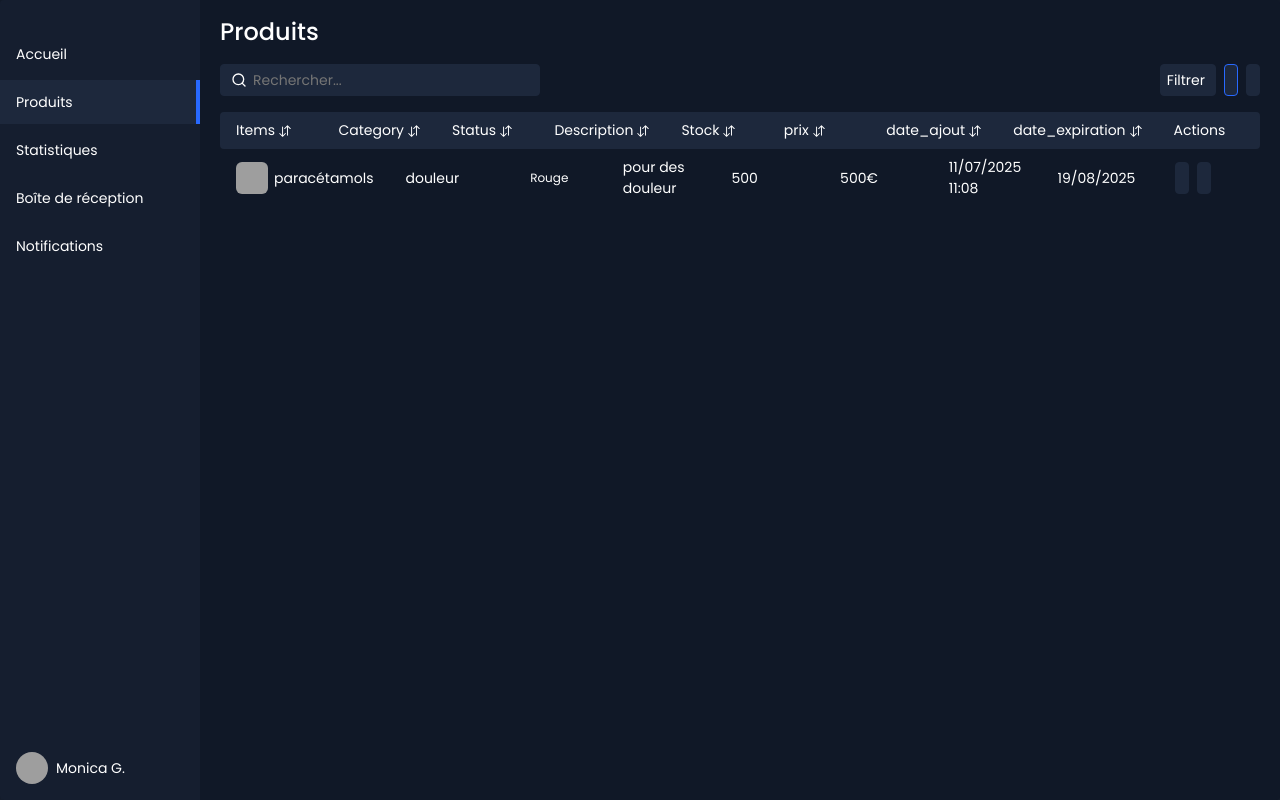
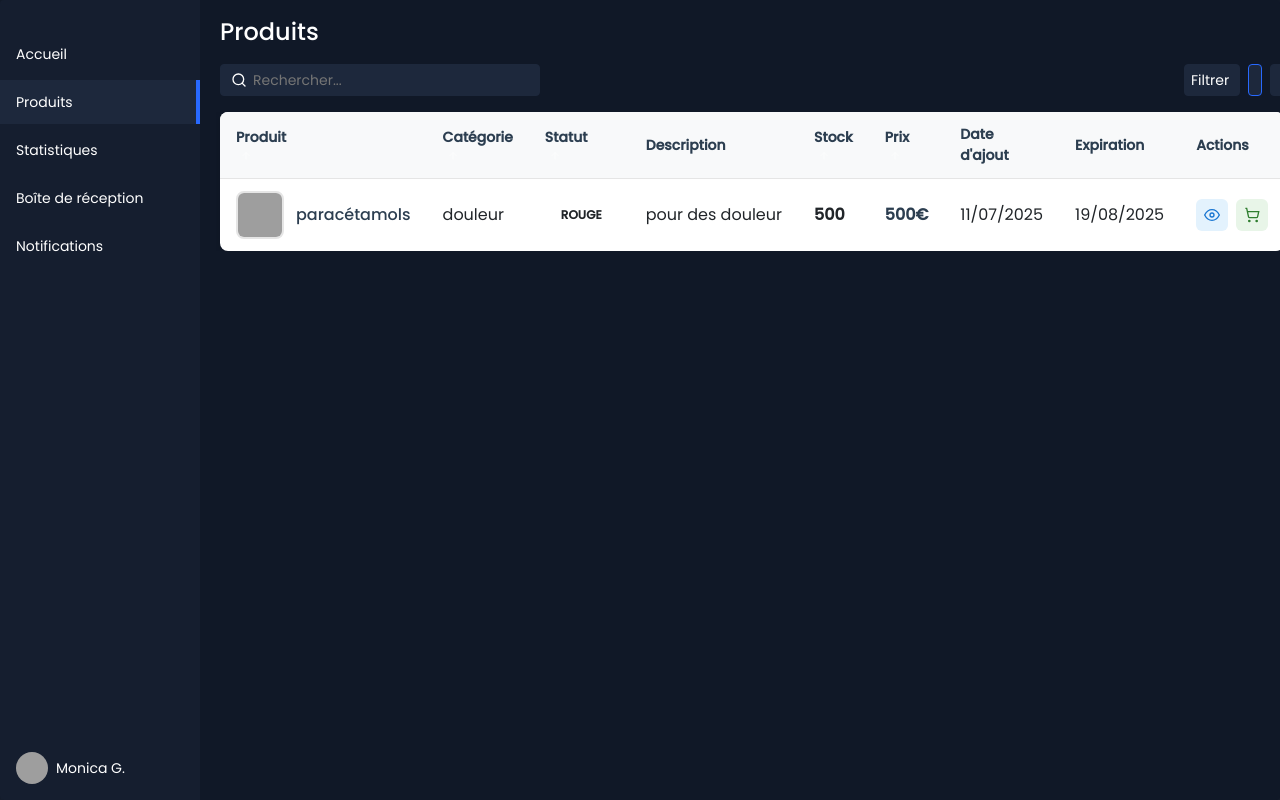
Before and after one commit to devdeveloppment/produitph, a Django app: page / in a window 1280 px wide. Run offline with Django 5.2, Linux system fonts and the light colour scheme; data comes from the database, SQL or seed files in the repository; some libraries are stand-ins or nearby versions; grey boxes are pictures that could not be loaded.

Commit message:
first commit

```diff
--- a/Produits/models.py
+++ b/Produits/models.py
@@ -1,4 +1,5 @@
 from django.db import models
+
 
 class Categorie(models.Model):
     nom = models.CharField(max_length=250)
--- a/Produits/templates/liste_produit.html
+++ b/Produits/templates/liste_produit.html
@@ -1,6 +1,3 @@
-
-
-
 {% load static %}
 <!DOCTYPE html>
 <html lang="fr">
@@ -10,8 +7,183 @@
   <link rel="stylesheet" href="https://cdnjs.cloudflare.com/ajax/libs/normalize/5.0.0/normalize.min.css">
   <link rel="stylesheet" href="{% static 'asset/bootstrap.min.css' %}">
   <link rel="stylesheet" href="{% static 'asset/style.css' %}">
+  <style>
+    /* Styles pour un tableau propre */
+    .products-table {
+      width: 100%;
+      border-collapse: collapse;
+      background: white;
+      border-radius: 8px;
+      overflow: hidden;
+      box-shadow: 0 2px 10px rgba(0,0,0,0.1);
+    }
+
+    .products-table th,
+    .products-table td {
+      padding: 12px 16px;
+      text-align: left;
+      border-bottom: 1px solid #e5e5e5;
+      vertical-align: middle;
+    }
+
+    .products-table th {
+      background: #f8f9fa;
+      font-weight: 600;
+      color: #2c3e50;
+      font-size: 14px;
+      position: relative;
+    }
+
+    .products-table tbody tr:hover {
+      background-color: #f8f9fa;
+    }
+
+    .products-table tbody tr:last-child td {
+      border-bottom: none;
+    }
+
+    /* Colonne image */
+    .product-image {
+      display: flex;
+      align-items: center;
+      gap: 12px;
+    }
+
+    .product-image img {
+      width: 48px;
+      height: 48px;
+      object-fit: cover;
+      border-radius: 8px;
+      border: 2px solid #e5e5e5;
+    }
+
+    .product-name {
+      font-weight: 500;
+      color: #2c3e50;
+    }
+
+    /* Status badges */
+    .status {
+      display: inline-block;
+      padding: 4px 12px;
+      border-radius: 20px;
+      font-size: 12px;
+      font-weight: 600;
+      text-transform: uppercase;
+    }
+
+    .status.disponible {
+      background-color: #d4edda;
+      color: #155724;
+    }
+
+    .status.rupture {
+      background-color: #f8d7da;
+      color: #721c24;
+    }
+
+    .status.faible {
+      background-color: #fff3cd;
+      color: #856404;
+    }
+
+    /* Actions */
+    .actions {
+      display: flex;
+      gap: 8px;
+      justify-content: center;
+    }
+
+    .action-btn {
+      width: 32px;
+      height: 32px;
+      border: none;
+      border-radius: 6px;
+      display: flex;
+      align-items: center;
+      justify-content: center;
+      cursor: pointer;
+      transition: all 0.2s;
+    }
+
+    .action-btn.edit {
+      background: #e3f2fd;
+      color: #1976d2;
+    }
+
+    .action-btn.edit:hover {
+      background: #bbdefb;
+    }
+
+    .action-btn.cart {
+      background: #e8f5e8;
+      color: #2e7d2e;
+    }
+
+    .action-btn.cart:hover {
+      background: #c8e6c9;
+    }
+
+    /* Sort buttons */
+    .sort-button {
+      background: none;
+      border: none;
+      cursor: pointer;
+      padding: 4px;
+      margin-left: 8px;
+      border-radius: 4px;
+      opacity: 0.6;
+      transition: opacity 0.2s;
+    }
+
+    .sort-button:hover {
+      opacity: 1;
+      background: rgba(0,0,0,0.05);
+    }
+
+    /* Largeurs des colonnes */
+    .col-image { width: 250px; }
+    .col-category { width: 120px; }
+    .col-status { width: 100px; }
+    .col-description { width: 200px; }
+    .col-stock { width: 80px; }
+    .col-price { width: 100px; }
+    .col-date { width: 130px; }
+    .col-actions { width: 100px; }
+
+    /* Prix */
+    .price {
+      font-weight: 600;
+      color: #2c3e50;
+    }
+
+    /* Stock */
+    .stock {
+      font-weight: 600;
+    }
+
+    .stock.low {
+      color: #d63384;
+    }
+
+    /* Description tronquée */
+    .description {
+      max-width: 180px;
+      overflow: hidden;
+      text-overflow: ellipsis;
+      white-space: nowrap;
+    }
+
+    /* Message vide */
+    .empty-state {
+      text-align: center;
+      padding: 40px;
+      color: #6c757d;
+    }
+  </style>
 </head>
 <body>
+
 <div class="app-container">
   <div class="sidebar">
     <div class="sidebar-header">
@@ -46,14 +218,15 @@
       </button>
     </div>
   </div>
+
   <div class="app-content">
     <div class="app-content-header">
       <h1 class="app-content-headerText">Produits</h1>
       <button class="mode-switch" title="Changer le thème">
         <!-- SVG moon icon -->
       </button>
+    </div>
 
-    </div>
     <div class="app-content-actions">
       <input class="search-bar" placeholder="Rechercher..." type="text">
       <div class="app-content-actions-wrapper">
@@ -84,86 +257,135 @@
         <button class="action-button grid" title="Vue grille"></button>
       </div>
     </div>
+
     <div class="products-area-wrapper tableView">
-
-     <div class="products-header">
-        <div class="product-cell image">
-          Items
-          <button class="sort-button">
-            <svg xmlns="http://www.w3.org/2000/svg" width="16" height="16" viewBox="0 0 512 512"><path fill="currentColor" d="M496.1 138.3L375.7 17.9c-7.9-7.9-20.6-7.9-28.5 0L226.9 138.3c-7.9 7.9-7.9 20.6 0 28.5 7.9 7.9 20.6 7.9 28.5 0l85.7-85.7v352.8c0 11.3 9.1 20.4 20.4 20.4 11.3 0 20.4-9.1 20.4-20.4V81.1l85.7 85.7c7.9 7.9 20.6 7.9 28.5 0 7.9-7.8 7.9-20.6 0-28.5zM287.1 347.2c-7.9-7.9-20.6-7.9-28.5 0l-85.7 85.7V80.1c0-11.3-9.1-20.4-20.4-20.4-11.3 0-20.4 9.1-20.4 20.4v352.8l-85.7-85.7c-7.9-7.9-20.6-7.9-28.5 0-7.9 7.9-7.9 20.6 0 28.5l120.4 120.4c7.9 7.9 20.6 7.9 28.5 0l120.4-120.4c7.8-7.9 7.8-20.7-.1-28.5z"/></svg>
-          </button>
-        </div>
-        <div class="product-cell category">Category<button class="sort-button">
-            <svg xmlns="http://www.w3.org/2000/svg" width="16" height="16" viewBox="0 0 512 512"><path fill="currentColor" d="M496.1 138.3L375.7 17.9c-7.9-7.9-20.6-7.9-28.5 0L226.9 138.3c-7.9 7.9-7.9 20.6 0 28.5 7.9 7.9 20.6 7.9 28.5 0l85.7-85.7v352.8c0 11.3 9.1 20.4 20.4 20.4 11.3 0 20.4-9.1 20.4-20.4V81.1l85.7 85.7c7.9 7.9 20.6 7.9 28.5 0 7.9-7.8 7.9-20.6 0-28.5zM287.1 347.2c-7.9-7.9-20.6-7.9-28.5 0l-85.7 85.7V80.1c0-11.3-9.1-20.4-20.4-20.4-11.3 0-20.4 9.1-20.4 20.4v352.8l-85.7-85.7c-7.9-7.9-20.6-7.9-28.5 0-7.9 7.9-7.9 20.6 0 28.5l120.4 120.4c7.9 7.9 20.6 7.9 28.5 0l120.4-120.4c7.8-7.9 7.8-20.7-.1-28.5z"/></svg>
-          </button></div>
-        <div class="product-cell status-cell">Status<button class="sort-button">
-            <svg xmlns="http://www.w3.org/2000/svg" width="16" height="16" viewBox="0 0 512 512"><path fill="currentColor" d="M496.1 138.3L375.7 17.9c-7.9-7.9-20.6-7.9-28.5 0L226.9 138.3c-7.9 7.9-7.9 20.6 0 28.5 7.9 7.9 20.6 7.9 28.5 0l85.7-85.7v352.8c0 11.3 9.1 20.4 20.4 20.4 11.3 0 20.4-9.1 20.4-20.4V81.1l85.7 85.7c7.9 7.9 20.6 7.9 28.5 0 7.9-7.8 7.9-20.6 0-28.5zM287.1 347.2c-7.9-7.9-20.6-7.9-28.5 0l-85.7 85.7V80.1c0-11.3-9.1-20.4-20.4-20.4-11.3 0-20.4 9.1-20.4 20.4v352.8l-85.7-85.7c-7.9-7.9-20.6-7.9-28.5 0-7.9 7.9-7.9 20.6 0 28.5l120.4 120.4c7.9 7.9 20.6 7.9 28.5 0l120.4-120.4c7.8-7.9 7.8-20.7-.1-28.5z"/></svg>
-          </button></div>
-        <div class="product-cell sales">Description<button class="sort-button">
-            <svg xmlns="http://www.w3.org/2000/svg" width="16" height="16" viewBox="0 0 512 512"><path fill="currentColor" d="M496.1 138.3L375.7 17.9c-7.9-7.9-20.6-7.9-28.5 0L226.9 138.3c-7.9 7.9-7.9 20.6 0 28.5 7.9 7.9 20.6 7.9 28.5 0l85.7-85.7v352.8c0 11.3 9.1 20.4 20.4 20.4 11.3 0 20.4-9.1 20.4-20.4V81.1l85.7 85.7c7.9 7.9 20.6 7.9 28.5 0 7.9-7.8 7.9-20.6 0-28.5zM287.1 347.2c-7.9-7.9-20.6-7.9-28.5 0l-85.7 85.7V80.1c0-11.3-9.1-20.4-20.4-20.4-11.3 0-20.4 9.1-20.4 20.4v352.8l-85.7-85.7c-7.9-7.9-20.6-7.9-28.5 0-7.9 7.9-7.9 20.6 0 28.5l120.4 120.4c7.9 7.9 20.6 7.9 28.5 0l120.4-120.4c7.8-7.9 7.8-20.7-.1-28.5z"/></svg>
-          </button></div>
-        <div class="product-cell stock">Stock<button class="sort-button">
-            <svg xmlns="http://www.w3.org/2000/svg" width="16" height="16" viewBox="0 0 512 512"><path fill="currentColor" d="M496.1 138.3L375.7 17.9c-7.9-7.9-20.6-7.9-28.5 0L226.9 138.3c-7.9 7.9-7.9 20.6 0 28.5 7.9 7.9 20.6 7.9 28.5 0l85.7-85.7v352.8c0 11.3 9.1 20.4 20.4 20.4 11.3 0 20.4-9.1 20.4-20.4V81.1l85.7 85.7c7.9 7.9 20.6 7.9 28.5 0 7.9-7.8 7.9-20.6 0-28.5zM287.1 347.2c-7.9-7.9-20.6-7.9-28.5 0l-85.7 85.7V80.1c0-11.3-9.1-20.4-20.4-20.4-11.3 0-20.4 9.1-20.4 20.4v352.8l-85.7-85.7c-7.9-7.9-20.6-7.9-28.5 0-7.9 7.9-7.9 20.6 0 28.5l120.4 120.4c7.9 7.9 20.6 7.9 28.5 0l120.4-120.4c7.8-7.9 7.8-20.7-.1-28.5z"/></svg>
-          </button></div>
-        <div class="product-cell price">prix<button class="sort-button">
-            <svg xmlns="http://www.w3.org/2000/svg" width="16" height="16" viewBox="0 0 512 512"><path fill="currentColor" d="M496.1 138.3L375.7 17.9c-7.9-7.9-20.6-7.9-28.5 0L226.9 138.3c-7.9 7.9-7.9 20.6 0 28.5 7.9 7.9 20.6 7.9 28.5 0l85.7-85.7v352.8c0 11.3 9.1 20.4 20.4 20.4 11.3 0 20.4-9.1 20.4-20.4V81.1l85.7 85.7c7.9 7.9 20.6 7.9 28.5 0 7.9-7.8 7.9-20.6 0-28.5zM287.1 347.2c-7.9-7.9-20.6-7.9-28.5 0l-85.7 85.7V80.1c0-11.3-9.1-20.4-20.4-20.4-11.3 0-20.4 9.1-20.4 20.4v352.8l-85.7-85.7c-7.9-7.9-20.6-7.9-28.5 0-7.9 7.9-7.9 20.6 0 28.5l120.4 120.4c7.9 7.9 20.6 7.9 28.5 0l120.4-120.4c7.8-7.9 7.8-20.7-.1-28.5z"/></svg>
-          </button></div>
-          <div class="product-cell price">date_ajout<button class="sort-button">
-            <svg xmlns="http://www.w3.org/2000/svg" width="16" height="16" viewBox="0 0 512 512"><path fill="currentColor" d="M496.1 138.3L375.7 17.9c-7.9-7.9-20.6-7.9-28.5 0L226.9 138.3c-7.9 7.9-7.9 20.6 0 28.5 7.9 7.9 20.6 7.9 28.5 0l85.7-85.7v352.8c0 11.3 9.1 20.4 20.4 20.4 11.3 0 20.4-9.1 20.4-20.4V81.1l85.7 85.7c7.9 7.9 20.6 7.9 28.5 0 7.9-7.8 7.9-20.6 0-28.5zM287.1 347.2c-7.9-7.9-20.6-7.9-28.5 0l-85.7 85.7V80.1c0-11.3-9.1-20.4-20.4-20.4-11.3 0-20.4 9.1-20.4 20.4v352.8l-85.7-85.7c-7.9-7.9-20.6-7.9-28.5 0-7.9 7.9-7.9 20.6 0 28.5l120.4 120.4c7.9 7.9 20.6 7.9 28.5 0l120.4-120.4c7.8-7.9 7.8-20.7-.1-28.5z"/></svg>
-          </button></div>
-          <div class="product-cell price">date_expiration<button class="sort-button">
-            <svg xmlns="http://www.w3.org/2000/svg" width="16" height="16" viewBox="0 0 512 512"><path fill="currentColor" d="M496.1 138.3L375.7 17.9c-7.9-7.9-20.6-7.9-28.5 0L226.9 138.3c-7.9 7.9-7.9 20.6 0 28.5 7.9 7.9 20.6 7.9 28.5 0l85.7-85.7v352.8c0 11.3 9.1 20.4 20.4 20.4 11.3 0 20.4-9.1 20.4-20.4V81.1l85.7 85.7c7.9 7.9 20.6 7.9 28.5 0 7.9-7.8 7.9-20.6 0-28.5zM287.1 347.2c-7.9-7.9-20.6-7.9-28.5 0l-85.7 85.7V80.1c0-11.3-9.1-20.4-20.4-20.4-11.3 0-20.4 9.1-20.4 20.4v352.8l-85.7-85.7c-7.9-7.9-20.6-7.9-28.5 0-7.9 7.9-7.9 20.6 0 28.5l120.4 120.4c7.9 7.9 20.6 7.9 28.5 0l120.4-120.4c7.8-7.9 7.8-20.7-.1-28.5z"/></svg>
-          </button></div>
-        <div class="product-cell actions">Actions</div>
-
-      </div>
-
-
-
-
-
-      {% for produit in produits %}
-        <div class="products-row">
-          <button class="cell-more-button"></button>
-          <div class="product-cell image">
-            {% if produit.image %}
-              <img src="{{ produit.image.url }}" alt="produit">
-            {% else %}
-              <img src="{% static 'asset/default.png' %}" alt="produit">
-            {% endif %}
-            <span>{{ produit.nom }}</span>
-          </div>
-          <div class="product-cell category"><span class="cell-label">Catégorie :</span>{{ produit.categorie.nom }}</div>
-          <div class="product-cell status-cell">
-            <span class="cell-label">Statut :</span>
-            <span class="status {{ produit.statut_quantite }}">{{ produit.statut_quantite|capfirst }}</span>
-
-          </div>
-          <div class="product-cell sales"><span class="cell-label">Description :</span>{{ produit.description|truncatechars:30 }}</div>
-          <div class="product-cell stock"><span class="cell-label">Stock :</span>{{ produit.quantite }}</div>
-          <div class="product-cell price"><span class="cell-label">Prix :</span>{{ produit.prix }}€</div>
-          <div class="product-cell"><span class="cell-label">Ajouté le produit :</span>{{ produit.date_ajout|date:"d/m/Y H:i" }}</div>
-          <div class="product-cell"><span class="cell-label">Expiration :</span>{% if produit.date_expiration %}{{ produit.date_expiration|date:"d/m/Y" }}{% else %}N/A{% endif %}</div>
-            <div class="product-cell actions">
-                <button class="action-button edit" title="Voir le produit">
-               <i class="" > <!-- SVG view icon -->  </i>
-                <!-- SVG edit icon -->
-                </button>
-                <button class="action-button delete" title="Ajouter au panier">
-                <!-- SVG delete icon -->
-                </button>
-
-        </div>
-        {% empty %}
-        <div class="products-row">
-          <div class="product-cell" colspan="8" style="text-align:center;">Aucun produit trouvé.</div>
-        </div>
-        {% endfor %}
-
-
+      <table class="products-table">
+        <thead>
+          <tr>
+            <th class="col-image">
+              Produit
+              <button class="sort-button">
+                <svg xmlns="http://www.w3.org/2000/svg" width="16" height="16" viewBox="0 0 24 24" fill="none" stroke="currentColor" stroke-width="2">
+                  <path d="M12 5v14M5 12l7-7 7 7"/>
+                </svg>
+              </button>
+            </th>
+            <th class="col-category">
+              Catégorie
+              <button class="sort-button">
+                <svg xmlns="http://www.w3.org/2000/svg" width="16" height="16" viewBox="0 0 24 24" fill="none" stroke="currentColor" stroke-width="2">
+                  <path d="M12 5v14M5 12l7-7 7 7"/>
+                </svg>
+              </button>
+            </th>
+            <th class="col-status">
+              Statut
+              <button class="sort-button">
+                <svg xmlns="http://www.w3.org/2000/svg" width="16" height="16" viewBox="0 0 24 24" fill="none" stroke="currentColor" stroke-width="2">
+                  <path d="M12 5v14M5 12l7-7 7 7"/>
+                </svg>
+              </button>
+            </th>
+            <th class="col-description">Description</th>
+            <th class="col-stock">
+              Stock
+              <button class="sort-button">
+                <svg xmlns="http://www.w3.org/2000/svg" width="16" height="16" viewBox="0 0 24 24" fill="none" stroke="currentColor" stroke-width="2">
+                  <path d="M12 5v14M5 12l7-7 7 7"/>
+                </svg>
+              </button>
+            </th>
+            <th class="col-price">
+              Prix
+              <button class="sort-button">
+                <svg xmlns="http://www.w3.org/2000/svg" width="16" height="16" viewBox="0 0 24 24" fill="none" stroke="currentColor" stroke-width="2">
+                  <path d="M12 5v14M5 12l7-7 7 7"/>
+                </svg>
+              </button>
+            </th>
+            <th class="col-date">Date d'ajout</th>
+            <th class="col-date">Expiration</th>
+            <th class="col-actions">Actions</th>
+          </tr>
+        </thead>
+        <tbody>
+          {% for produit in produits %}
+            <tr>
+              <td>
+                <div class="product-image">
+                  {% if produit.image %}
+                    <img src="{{ produit.image.url }}" alt="{{ produit.nom }}">
+                  {% else %}
+                    <img src="{% static 'asset/default.png' %}" alt="{{ produit.nom }}">
+                  {% endif %}
+                  <div class="product-name">{{ produit.nom }}</div>
+                </div>
+              </td>
+              <td>{{ produit.categorie.nom }}</td>
+              <td>
+                <span class="status {{ produit.statut_quantite }}">
+                  {{ produit.statut_quantite|capfirst }}
+                </span>
+              </td>
+              <td>
+                <div class="description" title="{{ produit.description }}">
+                  {{ produit.description|truncatechars:30 }}
+                </div>
+              </td>
+              <td>
+                <span class="stock {% if produit.quantite < 10 %}low{% endif %}">
+                  {{ produit.quantite }}
+                </span>
+              </td>
+              <td>
+                <span class="price">{{ produit.prix }}€</span>
+              </td>
+              <td>{{ produit.date_ajout|date:"d/m/Y" }}</td>
+              <td>
+                {% if produit.date_expiration %}
+                  {{ produit.date_expiration|date:"d/m/Y" }}
+                {% else %}
+                  <span style="color: #6c757d;">—</span>
+                {% endif %}
+              </td>
+              <td>
+                <div class="actions">
+                  <button class="action-btn edit" title="Voir le produit">
+                    <svg xmlns="http://www.w3.org/2000/svg" width="16" height="16" viewBox="0 0 24 24" fill="none" stroke="currentColor" stroke-width="2">
+                      <path d="M1 12s4-8 11-8 11 8 11 8-4 8-11 8-11-8-11-8z"/>
+                      <circle cx="12" cy="12" r="3"/>
+                    </svg>
+                  </button>
+                  <button class="action-btn cart" title="Ajouter au panier">
+                    <svg xmlns="http://www.w3.org/2000/svg" width="16" height="16" viewBox="0 0 24 24" fill="none" stroke="currentColor" stroke-width="2">
+                      <circle cx="8" cy="21" r="1"/>
+                      <circle cx="19" cy="21" r="1"/>
+                      <path d="M2.05 2.05h2l2.66 12.42a2 2 0 0 0 2 1.58h9.78a2 2 0 0 0 1.95-1.57l1.65-7.43H5.12"/>
+                    </svg>
+                  </button>
+                </div>
+              </td>
+            </tr>
+          {% empty %}
+            <tr>
+              <td colspan="9" class="empty-state">
+                <div>
+                  <svg xmlns="http://www.w3.org/2000/svg" width="48" height="48" viewBox="0 0 24 24" fill="none" stroke="currentColor" stroke-width="1" style="opacity: 0.3; margin-bottom: 16px;">
+                    <circle cx="12" cy="12" r="10"/>
+                    <path d="M12 6v6l4 2"/>
+                  </svg>
+                  <p><strong>Aucun produit trouvé</strong></p>
+                  <p>Il n'y a actuellement aucun produit dans votre inventaire.</p>
+                </div>
+              </td>
+            </tr>
+          {% endfor %}
+        </tbody>
+      </table>
     </div>
   </div>
 </div>
+
 <script src="{% static 'asset/script.js' %}"></script>
 <script src="{% static 'asset/bootstrap.min.js' %}"></script>
 </body>
```
Also changed, not shown: media/media/btc.png (added), media/media/eth.png (added), media/media/trx.png (added).
